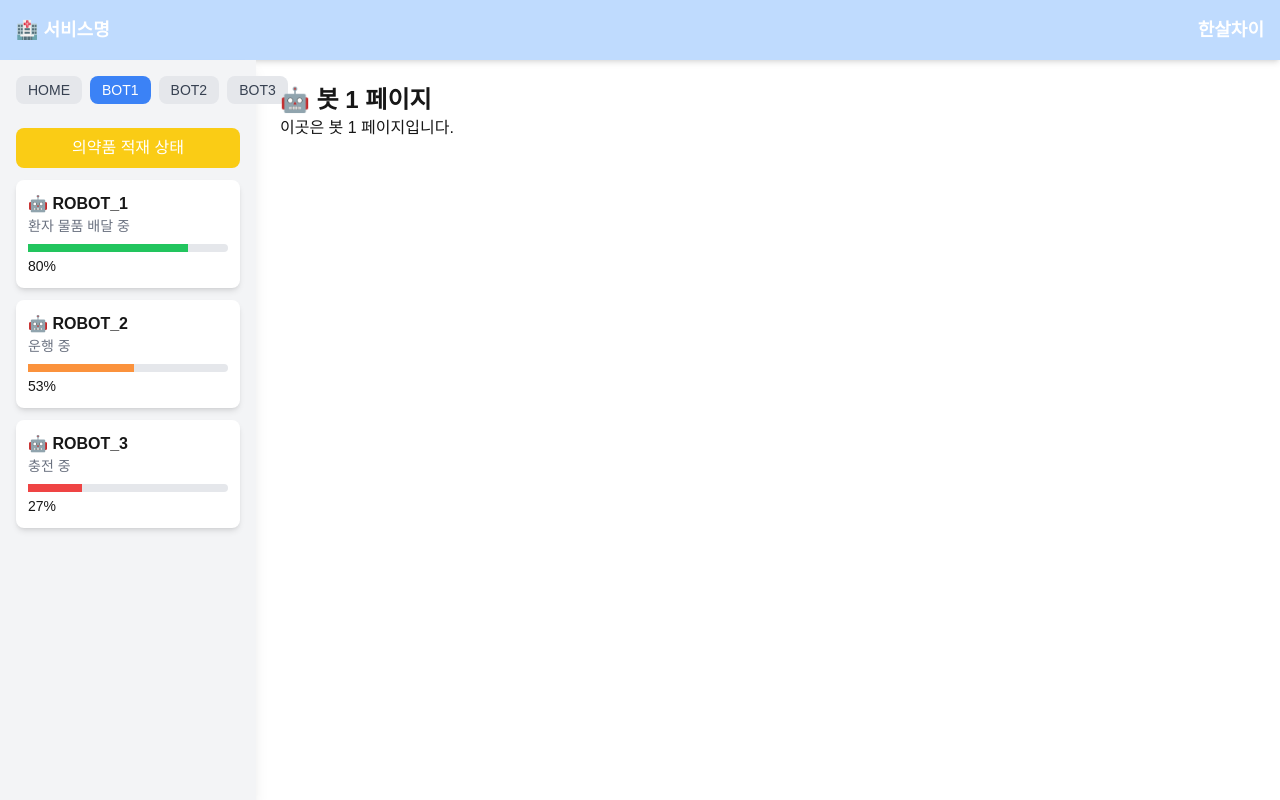
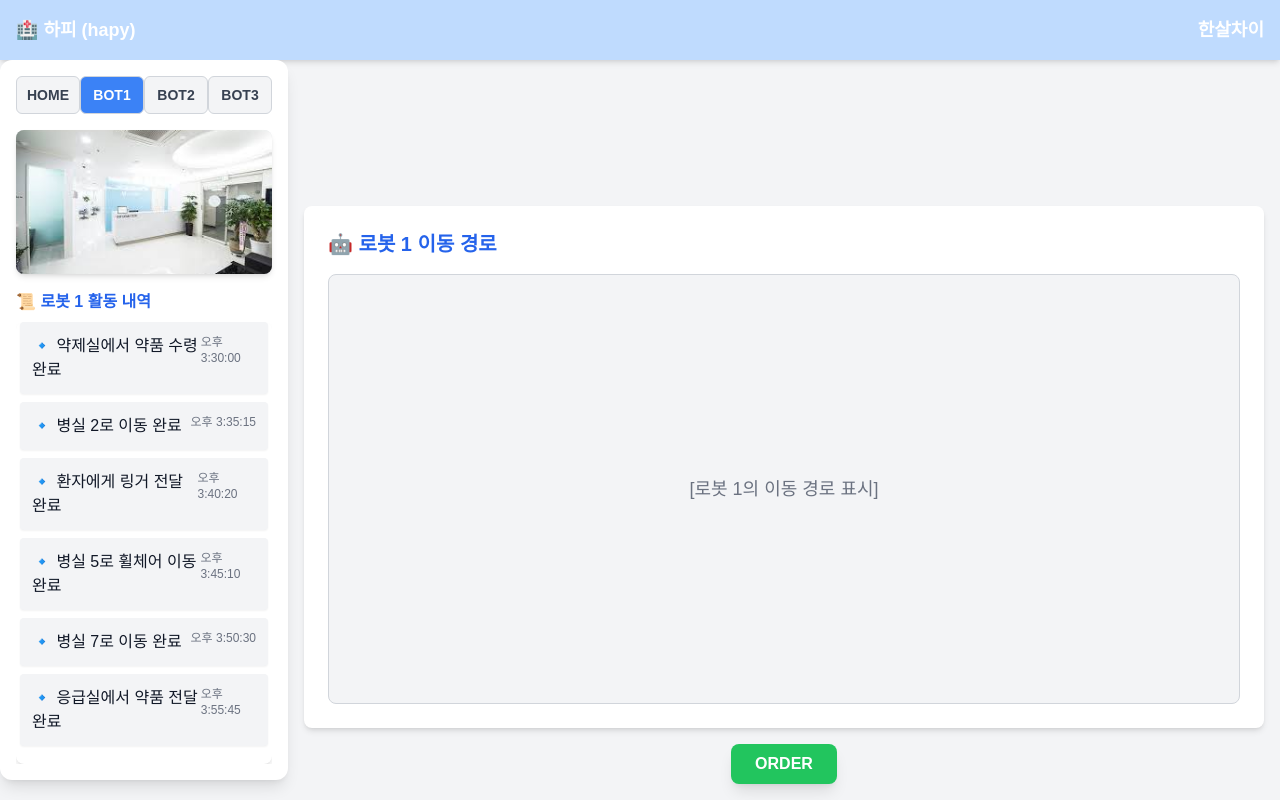
Before and after one commit to yubin113/happie, a Next.js app in the folder FE/: page /webpage/bot1 in a window 1280 px wide. Built offline with nearby package versions, Linux system fonts and the light colour scheme.

Commit message:
feat: homepage

```diff
--- a/FE/src/app/globals.css
+++ b/FE/src/app/globals.css
@@ -2,16 +2,13 @@
 @tailwind components;
 @tailwind utilities;
 
+/* 배경색 & 글자색 */
 :root {
   --background: #ffffff;
   --foreground: #171717;
 }
 
-@theme inline {
-  --color-background: var(--background);
-  --color-foreground: var(--foreground);
-}
-
+/* 다크 모드 설정 */
 @media (prefers-color-scheme: dark) {
   :root {
     --background: #0a0a0a;
@@ -19,6 +16,20 @@
   }
 }
 
+/* 전체 화면 맞춤 & 스크롤 방지 */
+html, body {
+  height: 100%;
+  overflow: hidden;
+}
+
+/* 레이아웃 기본 설정 */
+#root, main {
+  display: flex;
+  flex-direction: column;
+  height: 100%;
+}
+
+/* 기본 폰트 설정 */
 body {
   background: var(--background);
   color: var(--foreground);
--- a/FE/src/app/webpage/bot1/page.tsx
+++ b/FE/src/app/webpage/bot1/page.tsx
@@ -1,8 +1,7 @@
 export default function Bot1Page() {
   return (
-    <div>
-      <h1 className="text-2xl font-bold">🤖 봇 1 페이지</h1>
-      <p>이곳은 봇 1 페이지입니다.</p>
+    <div className="flex">
+
     </div>
   );
 }
--- a/FE/src/app/webpage/bot2/page.tsx
+++ b/FE/src/app/webpage/bot2/page.tsx
@@ -1,8 +1,7 @@
 export default function Bot2Page() {
   return (
-    <div>
-      <h1 className="text-2xl font-bold">🤖 봇 2 페이지</h1>
-      <p>이곳은 봇 2 페이지입니다.</p>
+    <div className="flex">
+
     </div>
   );
 }
--- a/FE/src/app/webpage/bot3/page.tsx
+++ b/FE/src/app/webpage/bot3/page.tsx
@@ -1,8 +1,7 @@
 export default function Bot3Page() {
   return (
-    <div>
-      <h1 className="text-2xl font-bold">🤖 봇 3 페이지</h1>
-      <p>이곳은 봇 3 페이지입니다.</p>
+    <div className="flex">
+
     </div>
   );
 }
--- a/FE/src/app/webpage/components/Header.tsx
+++ /dev/null
@@ -1,8 +0,0 @@
-export default function Header() {
-  return (
-    <header className="bg-blue-200 flex justify-between p-4 text-lg font-bold shadow-md">
-      <div className="text-white">🏥 서비스명</div>
-      <div className="text-white">한살차이</div>
-    </header>
-  );
-}
--- a/FE/src/app/webpage/components/Map.tsx
+++ b/FE/src/app/webpage/components/Map.tsx
@@ -0,0 +1,30 @@
+"use client";
+import { usePathname } from "next/navigation";
+
+export default function Map() {
+  const pathname = usePathname();
+
+  // 현재 페이지에 따라 타이틀 변경
+  let title = "로봇들의 실시간 위치"; // 기본값 (홈)
+  let content = "[실시간 지도 영역]"; // 기본 텍스트
+
+  if (pathname.includes("bot1")) {
+    title = "로봇 1 이동 경로";
+    content = "[로봇 1의 이동 경로 표시]";
+  } else if (pathname.includes("bot2")) {
+    title = "로봇 2 이동 경로";
+    content = "[로봇 2의 이동 경로 표시]";
+  } else if (pathname.includes("bot3")) {
+    title = "로봇 3 이동 경로";
+    content = "[로봇 3의 이동 경로 표시]";
+  }
+
+  return (
+    <div className="w-full max-w-5xl p-6 bg-white rounded-lg shadow-md flex-grow">
+      <h2 className="text-xl font-semibold text-blue-600 mb-4">🤖 {title}</h2>
+      <div className="h-[430px] flex items-center justify-center rounded-lg border border-gray-300 bg-gray-100">
+        <p className="text-gray-500 text-lg font-medium">{content}</p>
+      </div>
+    </div>
+  );
+}
--- a/FE/src/app/webpage/components/Sidebar.tsx
+++ b/FE/src/app/webpage/components/Sidebar.tsx
@@ -1,36 +1,54 @@
 "use client";
-import Link from "next/link";
-import { usePathname } from "next/navigation";
+import { usePathname, useRouter } from "next/navigation";
+import RobotList from "../home/RobotList";
+import BotCamera from "./BotCamera";
+import BotHistory from "./BotHistory";
 
 export default function Sidebar() {
-  const pathname = usePathname();
+  const router = useRouter();
+  const pathname = usePathname(); // 현재 URL 경로 확인
 
   return (
-    <div className="w-64 bg-gray-100 h-full p-4 shadow-lg">
-      {/* 네비게이션 버튼 */}
-      <div className="flex space-x-2">
-        {["home", "bot1", "bot2", "bot3"].map((page, index) => (
-          <Link key={index} href={`/webpage/${page}`} className={`px-3 py-1 text-sm rounded-lg ${pathname.includes(page) ? "bg-blue-500 text-white" : "bg-gray-200 text-gray-700"}`}>
-            {page.toUpperCase()}
-          </Link>
+    <div className="w-72 bg-white h-[90vh] p-4 rounded-xl shadow-lg flex flex-col">
+      {/* 네비게이션 바 */}
+      <div className="flex w-full mb-4">
+        {["home", "bot1", "bot2", "bot3"].map((tab, index) => (
+          <button
+            key={index}
+            onClick={() => router.push(`/webpage/${tab}`)} // 🔹 클릭하면 해당 페이지로 이동
+            className={`flex-1 text-center px-2 py-2 border border-gray-300 text-sm font-semibold rounded-md ${
+              pathname.includes(tab) ? "bg-blue-500 text-white" : "bg-gray-100 text-gray-700 hover:bg-gray-300"
+            }`}
+          >
+            {tab.toUpperCase()}
+          </button>
         ))}
       </div>
 
-      {/* 로봇 상태 정보 */}
-      <div className="mt-6">
-        <h2 className="bg-yellow-400 text-white text-center py-2 rounded-lg">의약품 적재 상태</h2>
+      {/* 홈 화면: 로봇 리스트 */}
+      {pathname === "/webpage/home" && <RobotList />}
 
-        {[1, 2, 3].map((num) => (
-          <div key={num} className="bg-white p-3 my-3 rounded-lg shadow-md">
-            <p className="font-bold">🤖 ROBOT_{num}</p>
-            <p className="text-sm text-gray-500">{num === 1 ? "환자 물품 배달 중" : num === 2 ? "운행 중" : "충전 중"}</p>
-            <div className="mt-2 h-2 bg-gray-200 rounded">
-              <div className={`h-full ${num === 1 ? "bg-green-500 w-[80%]" : num === 2 ? "bg-orange-400 w-[53%]" : "bg-red-500 w-[27%]"}`}></div>
-            </div>
-            <p className="text-sm mt-1">{num === 1 ? "80%" : num === 2 ? "53%" : "27%"}</p>
+      {/* 개별 로봇 페이지 */}
+      {["bot1", "bot2", "bot3"].includes(pathname.split("/").pop() || "") && (
+        <div className="flex flex-col flex-grow">
+          {/* ✅ BotCamera는 고정된 위치로 설정 */}
+          <div className="h-36 flex-shrink-0 mb-2">
+            <BotCamera botId={parseInt(pathname.split("/").pop()?.replace("bot", "") || "1")} />
           </div>
-        ))}
-      </div>
+
+          {/* ✅ 활동 내역 헤더도 고정 */}
+          <div className="flex-shrink-0">
+            <h3 className="text-md font-semibold text-blue-600 py-2">
+              📜 로봇 {pathname.split("/").pop()?.replace("bot", "")} 활동 내역
+            </h3>
+          </div>
+
+          {/* ✅ 활동 내역 리스트만 스크롤 가능 */}
+          <div className="flex-grow overflow-y-auto">
+            <BotHistory botId={parseInt(pathname.split("/").pop()?.replace("bot", "") || "1")} />
+          </div>
+        </div>
+      )}
     </div>
   );
 }
--- a/FE/src/app/webpage/home/page.tsx
+++ b/FE/src/app/webpage/home/page.tsx
@@ -1,18 +1,7 @@
 export default function HomePage() {
   return (
-    <div className="flex flex-col items-center">
-      {/* 실시간 지도 */}
-      <div className="w-full max-w-4xl p-4 bg-gray-200 rounded-lg shadow-md">
-        <h2 className="text-lg font-bold mb-2">📍 실시간 로봇 위치</h2>
-        <div className="bg-gray-300 h-80 flex items-center justify-center rounded-lg">
-          <p className="text-gray-600">[실시간 지도 영역]</p>
-        </div>
-      </div>
+    <div className="flex">
 
-      {/* ORDER 버튼 */}
-      <button className="mt-4 px-6 py-2 bg-green-500 text-white font-bold rounded-lg shadow-lg hover:bg-green-700">
-        ORDER
-      </button>
     </div>
   );
 }
--- a/FE/src/app/webpage/layout.tsx
+++ b/FE/src/app/webpage/layout.tsx
@@ -1,23 +1,34 @@
 import "../globals.css";
 import Sidebar from "./components/Sidebar";
-import Header from "./components/Header";
+import Map from "./components/Map";
+import OrderButton from "./components/OrderButton";
 
 export default function WebPageLayout({ children }: { children: React.ReactNode }) {
   return (
-    <html lang="ko">
-      <body className="flex flex-col h-screen">
-        {/* 헤더 (상단 고정) */}
-        <Header />
+    <div className="flex flex-col h-screen">
+      {/* 헤더 (상단 고정) */}
+      <header className="bg-blue-200 flex justify-between p-4 text-lg font-bold shadow-md">
+        <div className="text-white">🏥 하피 (hapy)</div>
+        <div className="text-white">한살차이</div>
+      </header>
 
-        {/* 메인 컨텐츠 영역 (사이드바 + 페이지 내용) */}
-        <div className="flex flex-grow">
-          {/* 왼쪽 사이드바 */}
-          <Sidebar />
+      {/* 메인 컨텐츠 영역 (사이드바 + 본문) */}
+      <div className="flex flex-grow overflow-hidden">
+        {/* 왼쪽 사이드바 */}
+        <Sidebar />
 
-          {/* 오른쪽 컨텐츠 영역 */}
-          <main className="flex-grow p-6">{children}</main>
-        </div>
-      </body>
-    </html>
+        {/* 오른쪽 컨텐츠 영역 */}
+        <main className="flex flex-col flex-grow p-4 overflow-y-auto">
+          {/* 현재 페이지의 본문 */}
+          <div className="flex-grow">{children}</div>
+
+          {/* 지도 및 ORDER 버튼 */}
+          <div className="mt-4 flex flex-col items-center space-y-4">
+            <Map />
+            <OrderButton />
+          </div>
+        </main>
+      </div>
+    </div>
   );
 }
```
Also changed, not shown: FE/src/app/webpage/components/OrderForm.tsx (deleted), 1 other file (tests, documents, lock files or other folders).
